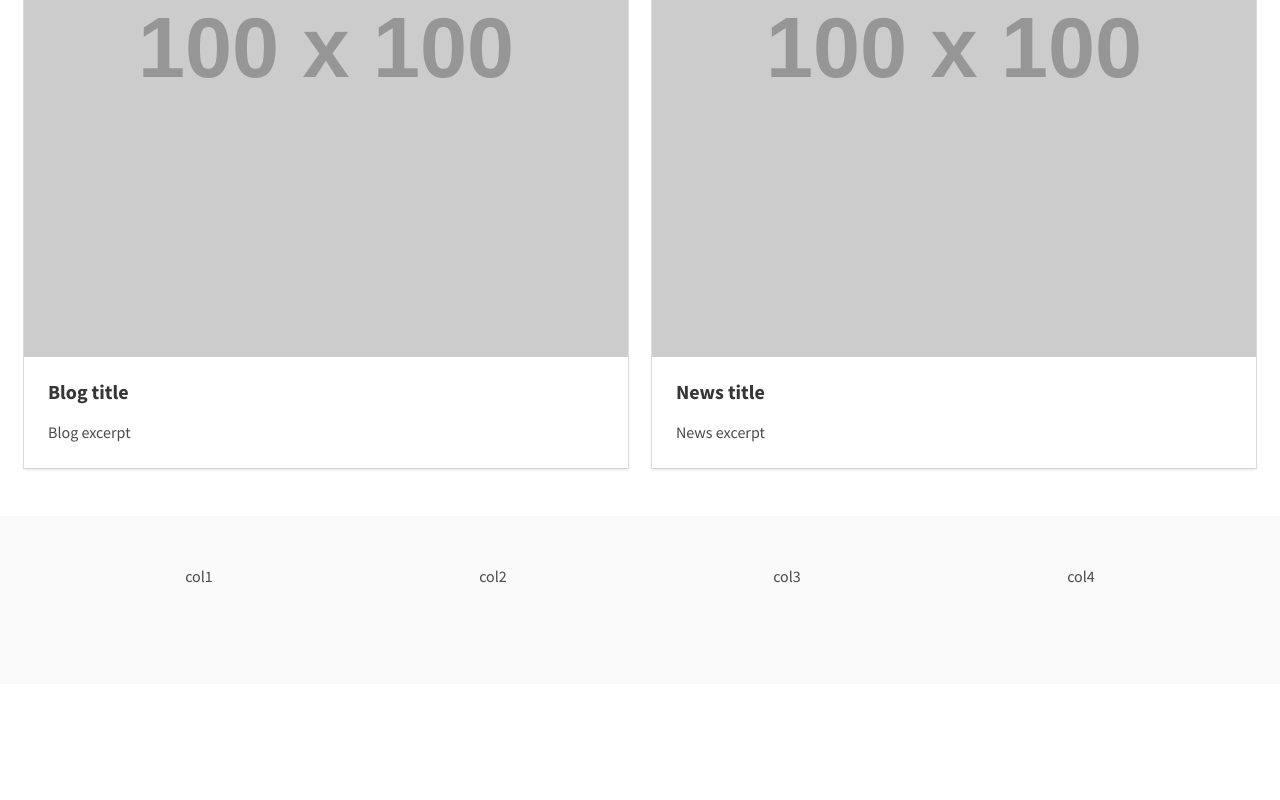
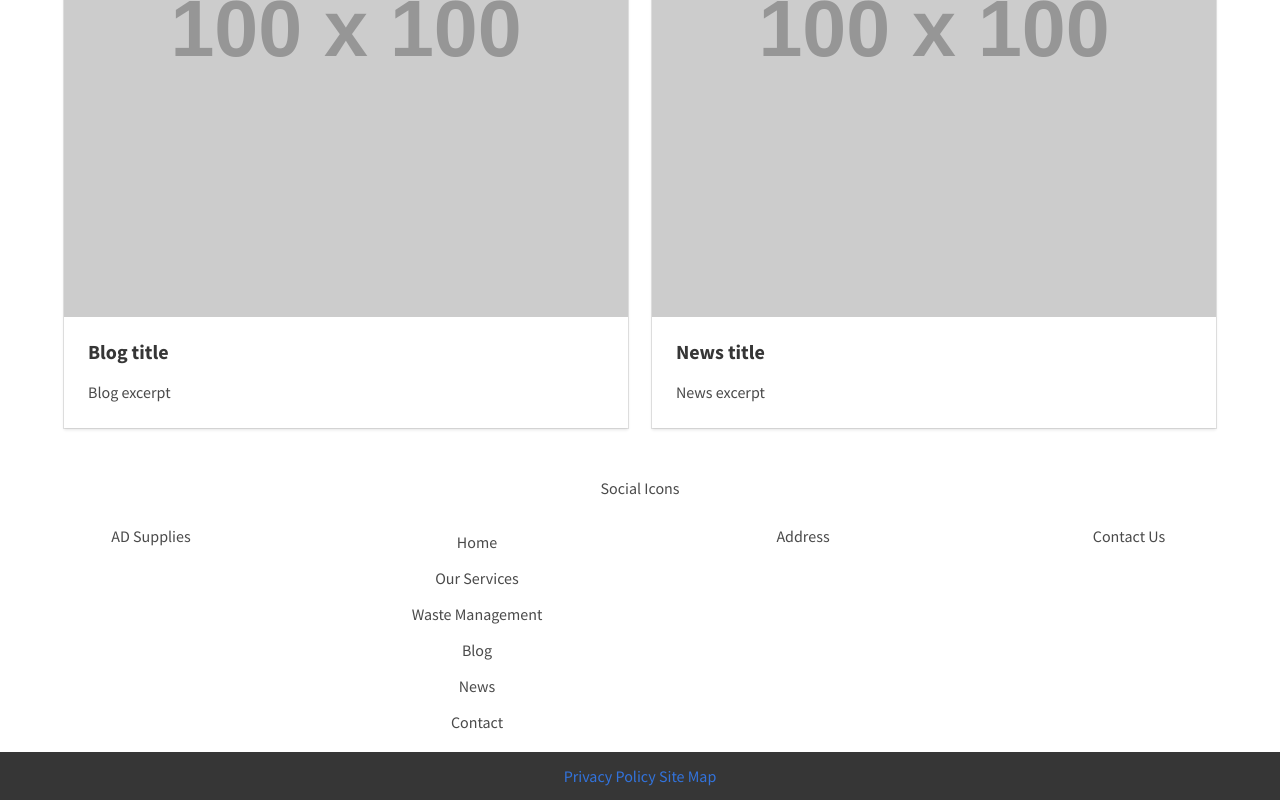
Before and after one commit to PatrickWhitehouse/ad-supplies-craft, a plain HTML site: page index.html in a window 1280 px wide. Shown: the part 1381-2181 px from the top of the page. Before the commit the page ends 2065 px from the top, so only its background shows below. Drawn offline with nearby package versions, Linux system fonts and the light colour scheme; placeholder pictures from the web are drawn by us.

Commit message:
update markup

```diff
--- a/index.html
+++ b/index.html
@@ -79,6 +79,7 @@
             </div>
         </section>
         <section class="section">
+            <div class="container">
                     <h2 class="title is-size-2 has-text-centered">Latest Articles</h2>
                     <div class="columns">
                         <div class="column is-half">
@@ -115,17 +116,44 @@
                             </div>
                     </div>
                     </div>
+            </div>
         </section>
     </main>
-    <footer class="footer has-text-centered">
-        <div class="container content">
+    <footer class="has-text-centered">
+
             <div class="columns">
-                <div class="column">col1</div>
-                <div class="column">col2</div>
-                <div class="column">col3</div>
-                <div class="column">col4</div>
+                <div class="column">Social Icons</div>
+            </div>
+            <div class="columns">
+                <div class="column">
+                    AD Supplies
+                </div>
+                <div class="column">
+                    <ul class="menu-list">
+                        <li><a href="#">Home</a></li>
+                        <li><a href="#">Our Services</a></li>
+                        <li><a href="#">Waste Management</a></li>
+                        <li><a href="#">Blog</a></li>
+                        <li><a href="#">News</a></li>
+                        <li><a href="#">Contact</a></li>
+                    </ul>
+                </div>
+                <div class="column">
+                    Address
+                </div>
+                <div class="column">
+                    Contact Us
                 </div>
             </div>
+
+
+            <div class="columns has-background-dark">
+                <div class="column">
+                    <a href="#">Privacy Policy</a>
+                    <a href="#">Site Map</a>
+                </div>
+            </div>
+
     </footer>
     <!-- Import JS -->
     <script src="https://code.jquery.com/jquery-3.3.1.slim.min.js" integrity="sha256-3edrmyuQ0w65f8gfBsqowzjJe2iM6n0nKciPUp8y+7E="
```
Lines whose indentation alone changed are shown as unchanged.
